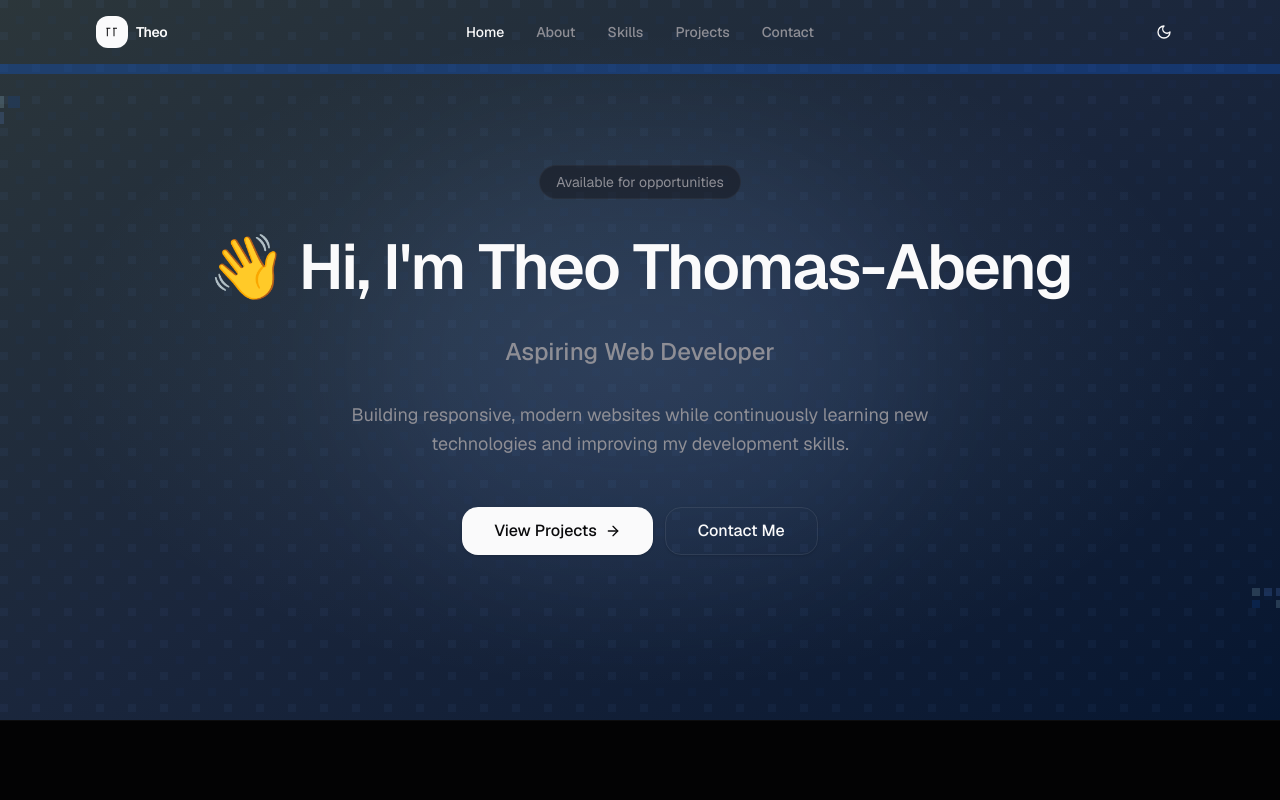
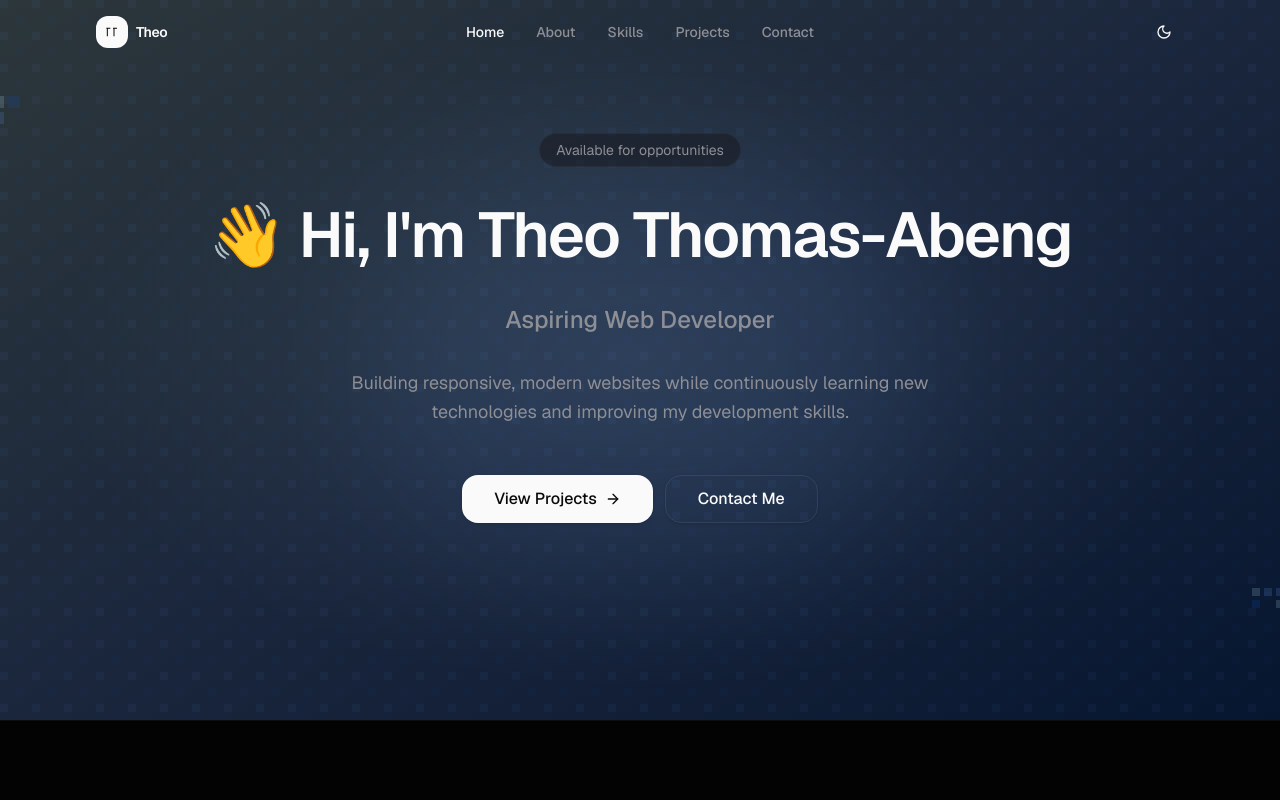
Before and after one commit to theothomadev/portfolio, a Next.js app: page / in a window 1280 px wide. Shown: the top 800 px of the page. Built offline with nearby package versions, Linux system fonts and the light colour scheme.

Commit message:
fix(progress-bar) Remainder progress is transparent and absolute positioning

```diff
--- a/src/components/scroll-progress-bar.tsx
+++ b/src/components/scroll-progress-bar.tsx
@@ -128,15 +128,13 @@ export function ScrollProgressBar() {
       aria-valuemin={0}
       aria-valuemax={100}
       aria-valuenow={0}
-      className="pointer-events-none fixed inset-x-0 top-16 z-[60] h-2.5 overflow-visible"
+      className="pointer-events-none absolute inset-x-0 bottom-0 z-[60] h-2.5 overflow-visible"
     >
-      <div className="h-2.5 w-full overflow-hidden bg-[#ADD8E6]/60 dark:bg-[#0F52BA]/40">
-        <div
-          ref={fillRef}
-          className="h-full w-full origin-left bg-[#6495ED] shadow-[0_0_14px_rgba(100,149,237,0.85)] will-change-transform dark:bg-[#ADD8E6] dark:shadow-[0_0_14px_rgba(173,216,230,0.7)]"
-          style={{ transform: "scaleX(0)" }}
-        />
-      </div>
+      <div
+        ref={fillRef}
+        className="h-2.5 w-full origin-left bg-[#6495ED] shadow-[0_0_14px_rgba(100,149,237,0.85)] will-change-transform dark:bg-[#ADD8E6] dark:shadow-[0_0_14px_rgba(173,216,230,0.7)]"
+        style={{ transform: "scaleX(0)" }}
+      />
       <div
         ref={rocketRef}
         className="absolute left-0 top-1/2 h-8 w-8 will-change-transform"
--- a/src/components/sections/hero.tsx
+++ b/src/components/sections/hero.tsx
@@ -9,7 +9,7 @@ import { siteConfig } from "@/lib/site-config";
 
 export function Hero() {
   return (
-    <section className="header-offset relative flex min-h-[90vh] items-center overflow-x-hidden">
+    <section className="relative flex min-h-[90vh] items-center overflow-x-hidden">
       {/* Gaming-inspired background */}
       <div
         className="pointer-events-none absolute inset-0 -z-10 overflow-hidden"
```
